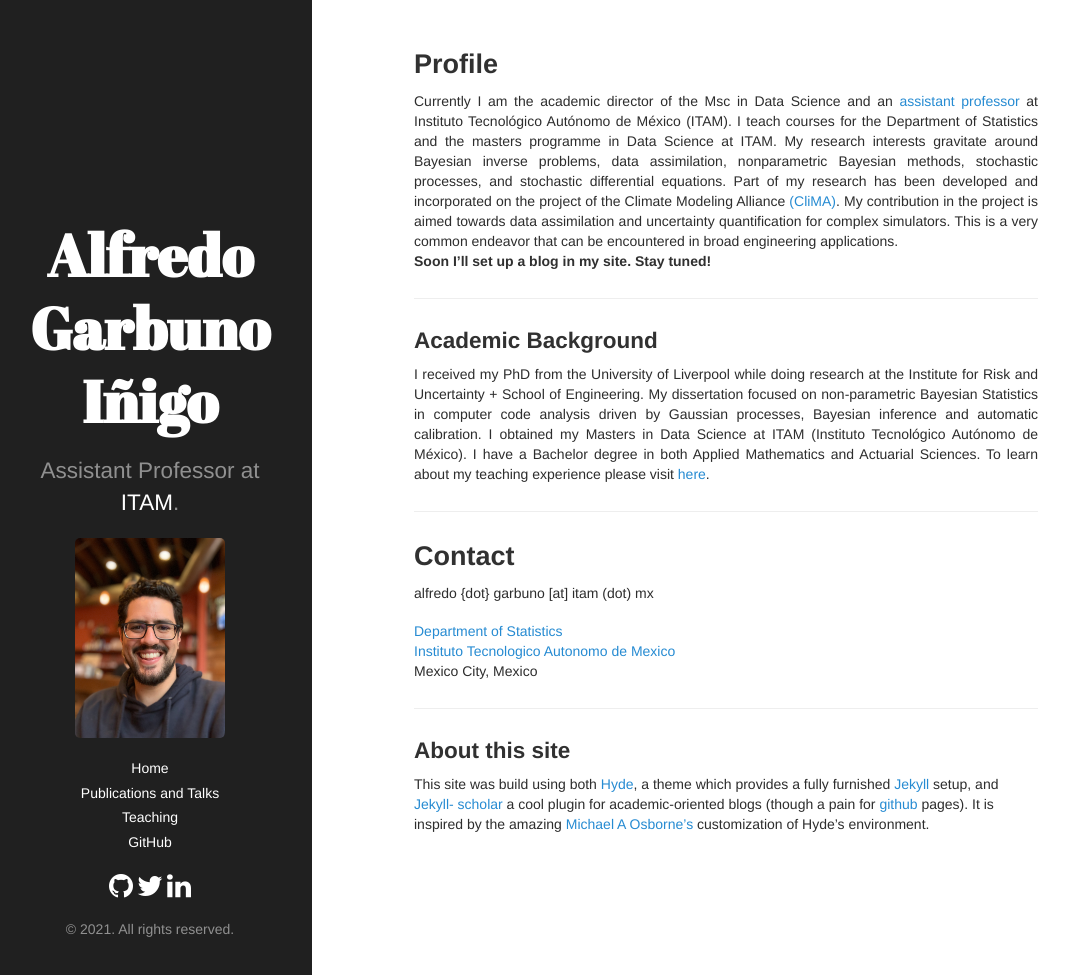
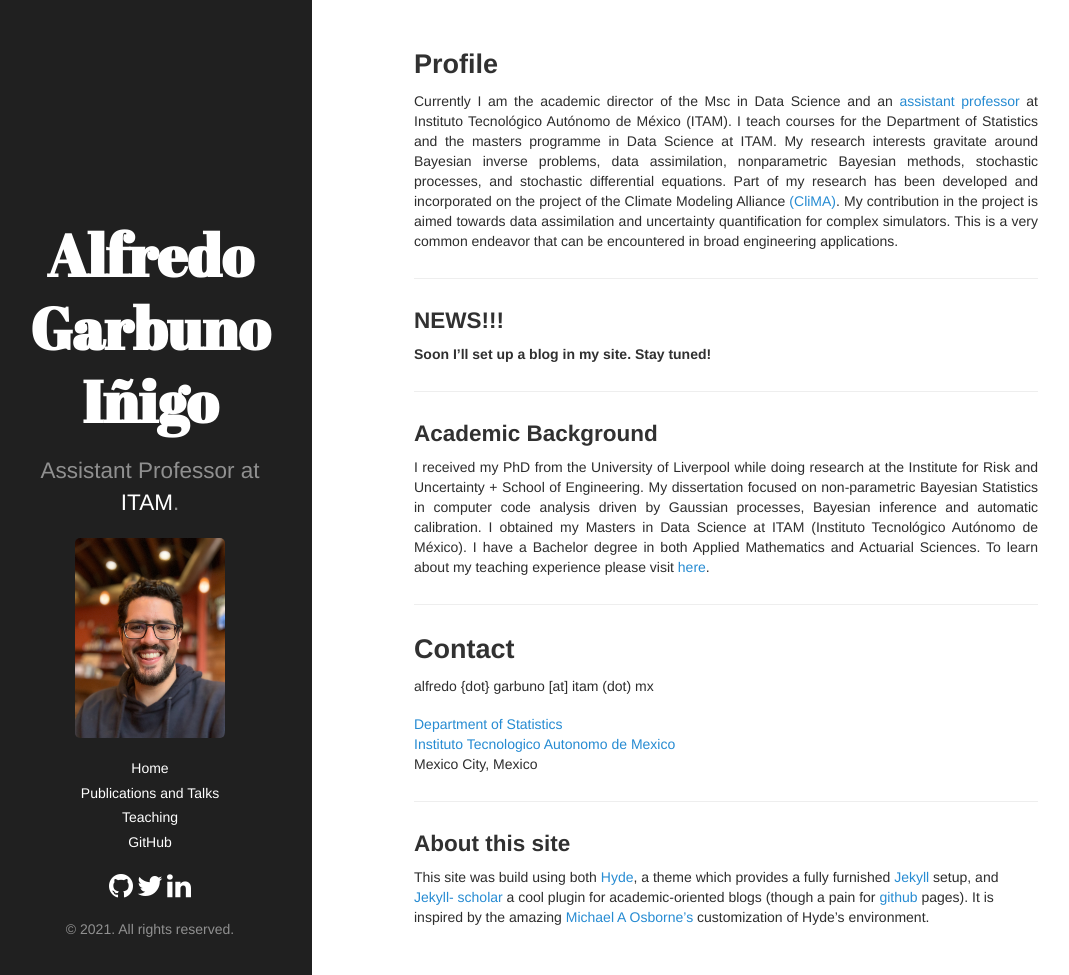
Before and after one commit to agarbuno/agarbuno.github.io, a Jekyll site: the page built from index.md, in a window 1280 px wide and 975 px high. Shown: the whole window, without its empty margins (12-1081 px from the left). Built offline with Jekyll 4.4.1, drawn with Linux system fonts in a browser that asks for light colours; nearby versions of some CDN libraries.

Commit message:
seccion de news

```diff
--- a/index.md
+++ b/index.md
@@ -29,9 +29,12 @@ statistical modelling, data visualisation and applied probability models.--->
 
 </div>
 
+<hr>
+
+### NEWS!!!
+
 **Soon I'll set up a blog in my site. Stay tuned!**
 
-<div align="justify"></div>
 <hr>
 
 ### Academic Background
```
